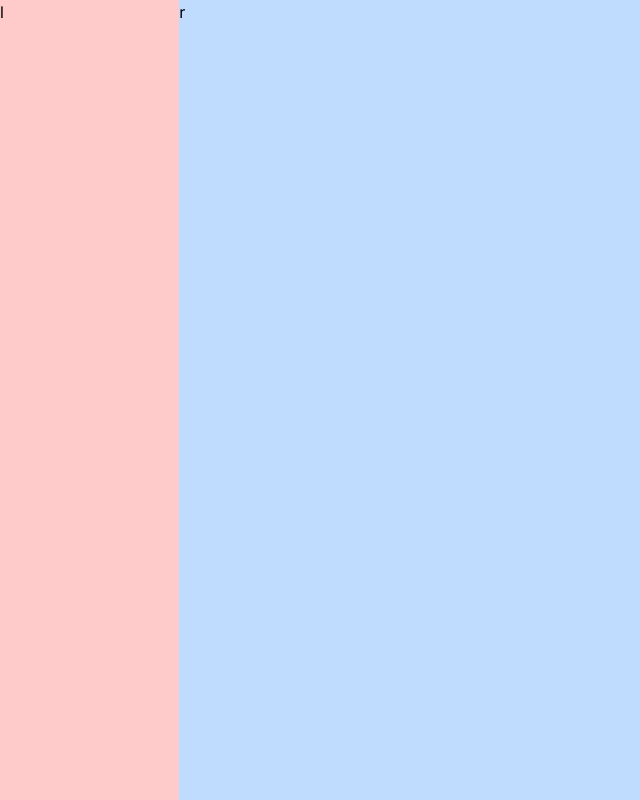
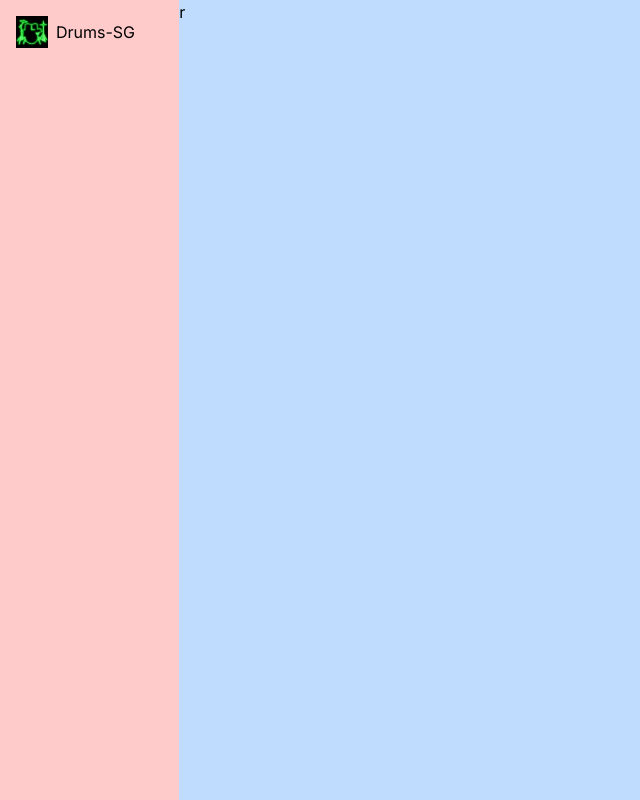
Before and after one commit to sgbateria-spec/drums-SG, a Next.js app: page /alumno in a window 1280 px wide. Shown: the whole page, without its empty margins (0-640 px from the left). Built offline with nearby package versions, Linux system fonts and the light colour scheme.

Commit message:
Continuamos creando el archivo dashboard/layout.tsx, agregamos avatar, nombre de la página y menu

```diff
--- a/src/app/(dashboard)/layout.tsx
+++ b/src/app/(dashboard)/layout.tsx
@@ -1,3 +1,6 @@
+import Image from "next/image";
+import Link from "next/link";
+
 export default function DashboardLayout({
     children,
   }: Readonly<{
@@ -5,7 +8,12 @@ export default function DashboardLayout({
   }>) {
     return <div className="h-screen flex">
       {/* LEFT */}
-      <div className="w-[14%] md:w-[8%] lg:w-[16%] xl:w-[14%] bg-red-200">l</div>
+      <div className="w-[14%] md:w-[8%] lg:w-[16%] xl:w-[14%] bg-red-200 p-4">
+        <Link href="/" className="flex items-center justify-center lg:justify-start gap-2">
+          <Image src="/drums.jpg" alt="logo" width={32} height={32} />
+          <span className="hidden lg:block">Drums-SG</span>
+        </Link>
+      </div>
       {/* RIGHT */}
       <div className="w-[86%] md:w-[92%] lg:w-[84%] xl:w-[86%] bg-blue-200">r</div>
     </div>;
```
